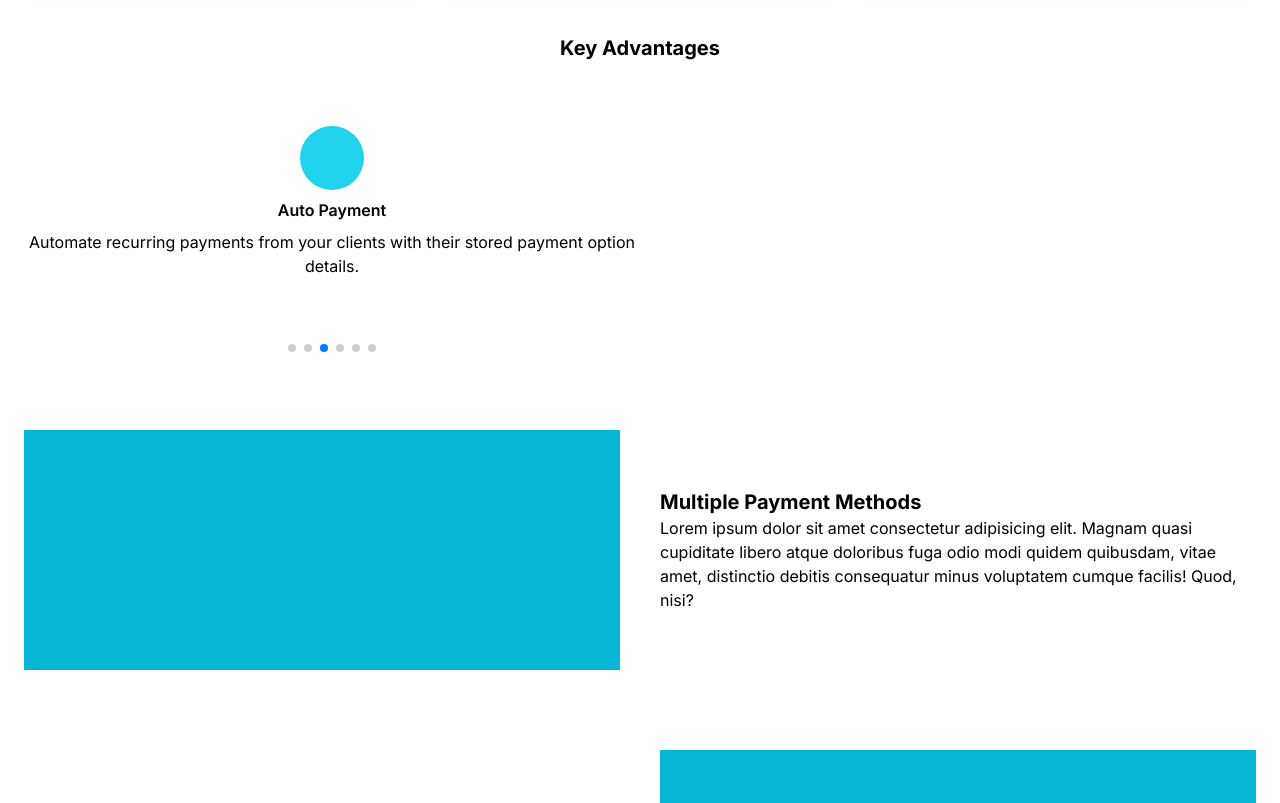
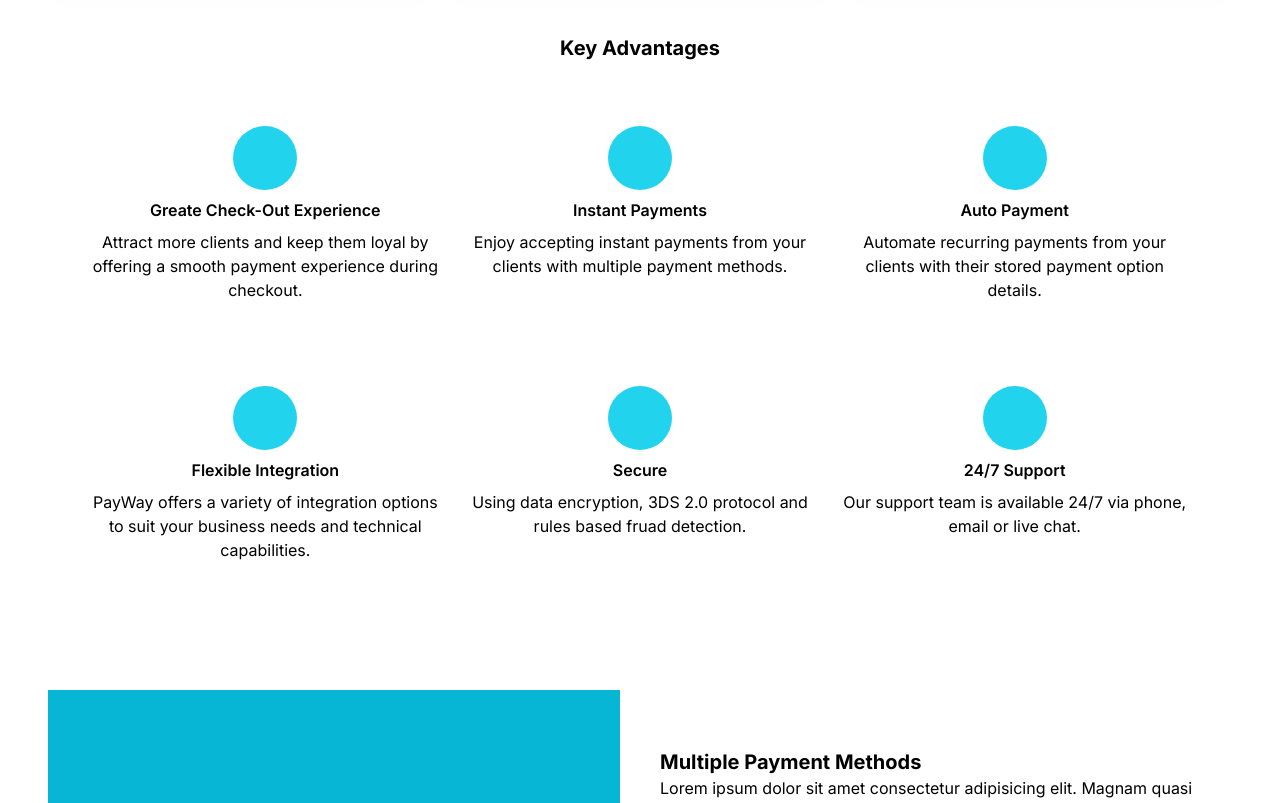
Before and after one commit to RelexSun/ABA-cloning, a Next.js app: page / in a window 1280 px wide. Shown: the part 1460-2263 px from the top of the page. Built offline with nearby package versions, Linux system fonts and the light colour scheme.

Commit message:
fix bug overflow

```diff
--- a/src/app/layout.tsx
+++ b/src/app/layout.tsx
@@ -20,7 +20,9 @@ export default function RootLayout({
     <html lang="en">
       <body className={inter.className}>
         <Navbar />
-        <div className="px-6 pt-2 pb-5">{children}</div>
+        <div className="lg:px-12 px-6 pt-2 pb-5 sm:overflow-hidden md:overflow-visible">
+          {children}
+        </div>
         <Footer />
       </body>
     </html>
--- a/src/app/page.tsx
+++ b/src/app/page.tsx
@@ -1,12 +1,16 @@
+"use client";
+
 import BusinessSection from "@/components/sections/business-trusting";
 import KeySection from "@/components/sections/key";
 import PaymentSection from "@/components/sections/payment";
 import SolutionSection from "@/components/sections/solution";
 import DeveloperSection from "@/components/sections/developer";
+import { useRef } from "react";
 
 export default function Home() {
+  const scroll = useRef<HTMLDivElement>(null);
   return (
-    <div className="min-h-screen mt-[5rem]">
+    <div className="mt-[5rem]">
       <SolutionSection />
       <BusinessSection />
       <PaymentSection />
--- a/src/components/footer.tsx
+++ b/src/components/footer.tsx
@@ -1,10 +1,9 @@
-import Image from "next/image";
 import { Button } from "./ui/button";
 
 export const Footer = () => {
   return (
-    <div className="bg-[#011730] pb-10 sm:pb-16 md:pb-[43px] lg:pb-[47px] xl:pb-[45px] relative">
-      <div className="px-3.5 pt-8 sm:block md:hidden lg:hidden 2xl:hidden container">
+    <div className="bg-[#011730] w-full pb-10 sm:pb-16 md:pb-[43px] lg:pb-[47px] xl:pb-[45px] relative">
+      <div className="px-3.5 pt-8  sm:block md:hidden lg:hidden 2xl:hidden container">
         <div className="border w-40 h-[30px]"></div>
         <div className="grid grid-cols-2 mt-8">
           <div className="flex">
@@ -127,7 +126,7 @@ export const Footer = () => {
 
       {/* ---------------------------------------- */}
 
-      <div className="md:block sm:hidden lg:hidden 2xl:hidden pt-8 container">
+      <div className="md:block max-sm:hidden sm:hidden lg:hidden 2xl:hidden pt-8 container">
         <div className="grid grid-cols-3 mt-3 px-3.5">
           <div className="border w-40 h-[30px]"></div>
           <div className="flex">
@@ -252,7 +251,7 @@ export const Footer = () => {
 
       {/* ---------------------------------------- */}
 
-      <div className="lg:block sm:hidden md:hidden 2xl:hidden container">
+      <div className="lg:block max-sm:hidden sm:hidden md:hidden 2xl:hidden container">
         <div className="grid grid-cols-3 mt-3 px-3.5">
           <div className="border w-40 h-[34px]"></div>
           <div className="flex">
@@ -377,16 +376,16 @@ export const Footer = () => {
 
       {/* ---------------------------------------- */}
 
-      <div className="2xl:block sm:hidden md:hidden lg:hidden container flex">
-        <div className="flex justify-between pt-[47px] lg:pl-3.5 xl:pl-0">
+      <div className="2xl:flex max-sm:hidden 2xl:justify-evenly sm:hidden md:hidden lg:hidden container ">
+        <div className="flex flex-col items-start justify-between pt-[47px] lg:pl-3.5 xl:pl-0">
           <div className="border w-40 h-[34px]"></div>
           <div className="flex">
             <Button className="mr-3"></Button>
             <Button></Button>
           </div>
-          <div className="flex items-center">
+          <div className="flex">
             <Button></Button>
-            <span className="text-lg text-white font-light opacity-50 leading-6 font-roboto  ml-3">
+            <span className="text-lg text-white font-light opacity-50  font-roboto  ml-3">
               Phone number
             </span>
           </div>
--- a/src/components/navbar.tsx
+++ b/src/components/navbar.tsx
@@ -2,7 +2,7 @@ import { Button } from "@/components/ui/button";
 
 export const Navbar = () => {
   return (
-    <div className="w-screen 3xl:w-[1320px] fixed top-0 backdrop-blur-sm shadow-lg z-10">
+    <div className="3xl:w-[1320px] w-full fixed top-0 backdrop-blur-sm shadow-lg z-10">
       <div className="flex items-center justify-between py-1 mx-4">
         Navbar
         {/* <ul className="flex gap-7 ">
--- a/src/components/sections/developer.tsx
+++ b/src/components/sections/developer.tsx
@@ -12,7 +12,7 @@ const DeveloperSection = () => {
   }, []);
 
   return (
-    <div className="mt-16 grid gap-20 ">
+    <div className="mt-16 grid gap-20 overflow-hidden">
       <div className=" flex flex-col items-center sm:flex-row-reverse gap-10">
         <div className="w-full">
           <h1 className="text-xl font-bold ">Multiple Payment Methods</h1>
--- a/src/components/testimonial.tsx
+++ b/src/components/testimonial.tsx
@@ -10,7 +10,8 @@ import "swiper/css/navigation";
 
 const Testimonial = () => {
   return (
-    <div className="sm:grid sm:grid-cols-2">
+    <div className="">
+      <div className="sm:hidden px-14 ">
         <Swiper
           pagination={{ el: ".swiper-pagination", clickable: true }}
           navigation={{ nextEl: "", prevEl: "" }}
@@ -41,6 +42,18 @@ const Testimonial = () => {
           <div className="swiper-pagination"></div>
         </Swiper>
       </div>
+      <div className="grid max-sm:hidden sm:grid-cols-2 md:grid-cols-3 sm:gap-4 md:gap-5 lg:px-10">
+        {keyadvantages.map((data, index) => (
+          <div key={data.id}>
+            <div className="flex flex-col items-center text-center gap-2 h-60">
+              <div className="bg-cyan-400 w-16 h-16 rounded-full mx-1"></div>
+              <h1 className="font-semibold">{data.title}</h1>
+              <p>{data.description}</p>
+            </div>
+          </div>
+        ))}
+      </div>
+    </div>
   );
 };
 
```
Lines whose indentation alone changed are shown as unchanged.
